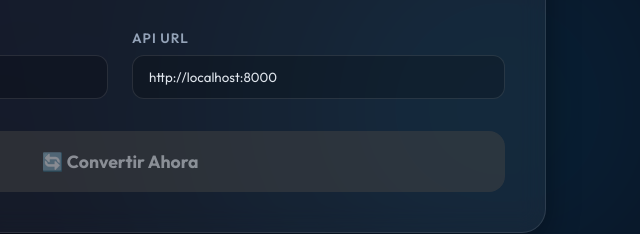
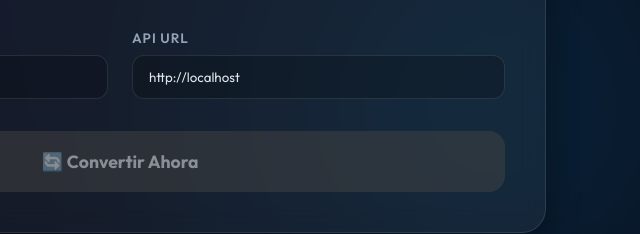
Before and after one commit to horace1980maker/Data-Analysis-PARES, a plain HTML site: page pares_converter/ui/converter.html in a window 1280 px wide. Shown: the part 448-682 px from the top of the page, 520-1160 px from the left. Drawn offline with Linux system fonts and the light colour scheme.

Commit message:
feat: Implement the initial UI and client-side logic for the Excel converter application.

```diff
--- a/pares_converter/ui/app.js
+++ b/pares_converter/ui/app.js
@@ -14,6 +14,12 @@ document.addEventListener('DOMContentLoaded', () => {
     let selectedFile = null;
     let convertedBlob = null;
     let outputFilename = 'converted.xlsx';
+
+    // Set default API URL to current origin
+    const apiUrlInput = document.getElementById('api-url');
+    if (apiUrlInput) {
+        apiUrlInput.value = window.location.origin;
+    }
 
     // Drag and Drop
     dropZone.addEventListener('click', () => fileInput.click());
--- a/pares_converter/ui/converter.html
+++ b/pares_converter/ui/converter.html
@@ -61,8 +61,7 @@
                         </div>
                         <div class="input-group">
                             <label for="api-url">API URL</label>
-                            <input type="text" id="api-url" value="http://localhost:8000"
-                                placeholder="http://localhost:8000">
+                            <input type="text" id="api-url" placeholder="http://localhost:8000">
                         </div>
                     </div>
 
```
